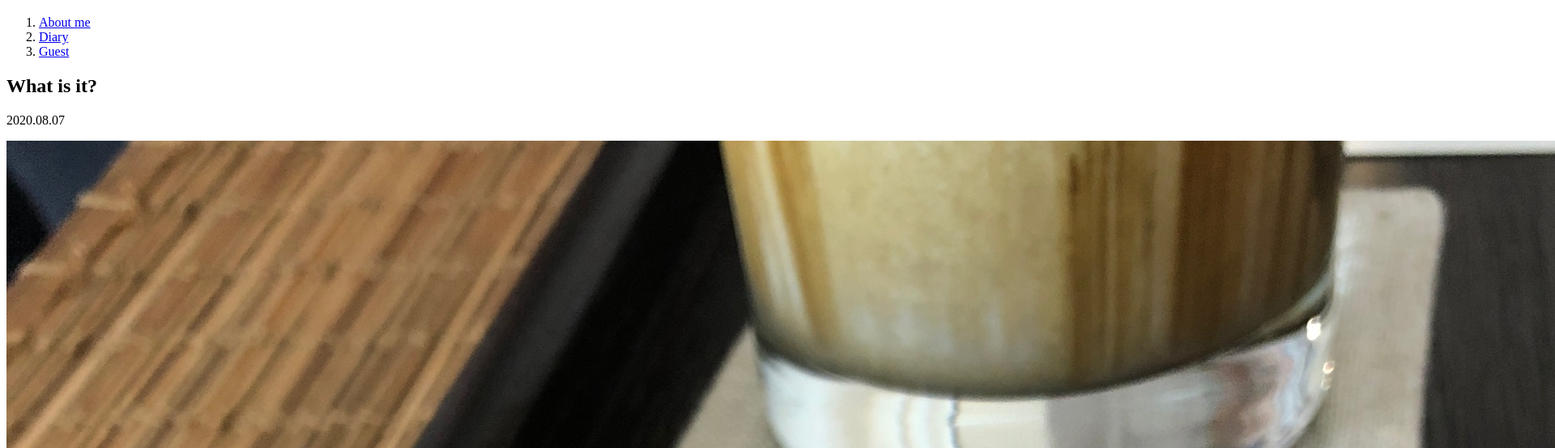
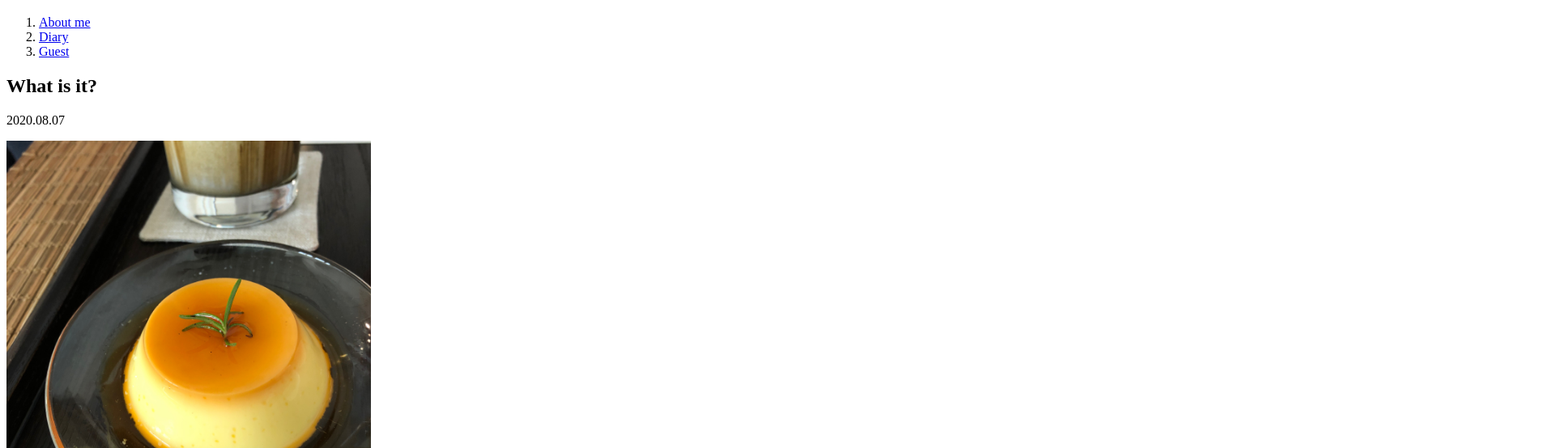
Before and after one commit to hyeeeah/hyeeeah, a plain HTML site: page 2.html in a window 1280 px wide. Shown: the part 62-616 px from the top of the page at 81% size, 1920 px wide, since content can reach past the window. Drawn offline with Linux system fonts and the light colour scheme.

Commit message:
Update 2.html

```diff
--- a/2.html
+++ b/2.html
@@ -14,7 +14,7 @@
 </ol>
 <h2>What is it?</h2>
 <p>2020.08.07</p>
-<img src="pudding.jpg">
+<img src="pudding.jpg" width="450">
 <p>This is <strong>PUDDING</strong>.</p>
 <p style="margin-top:-10px;">OMG, so cute!</p>
 <p style="margin-top:60px;"><a href="https://www.instagram.com/hyeeeeah/" target="_blank">
```
